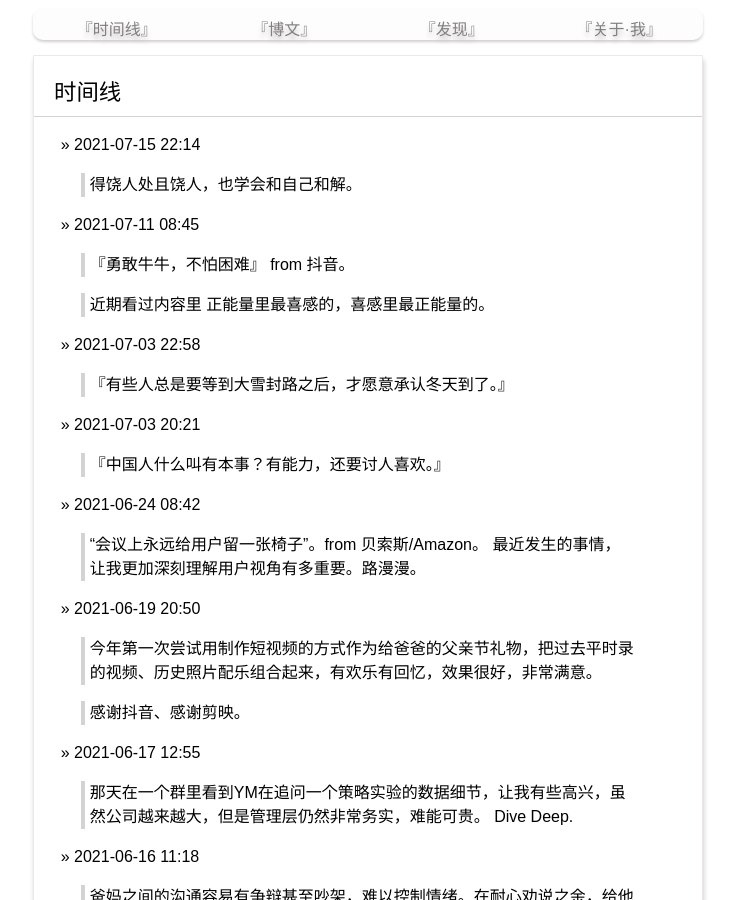
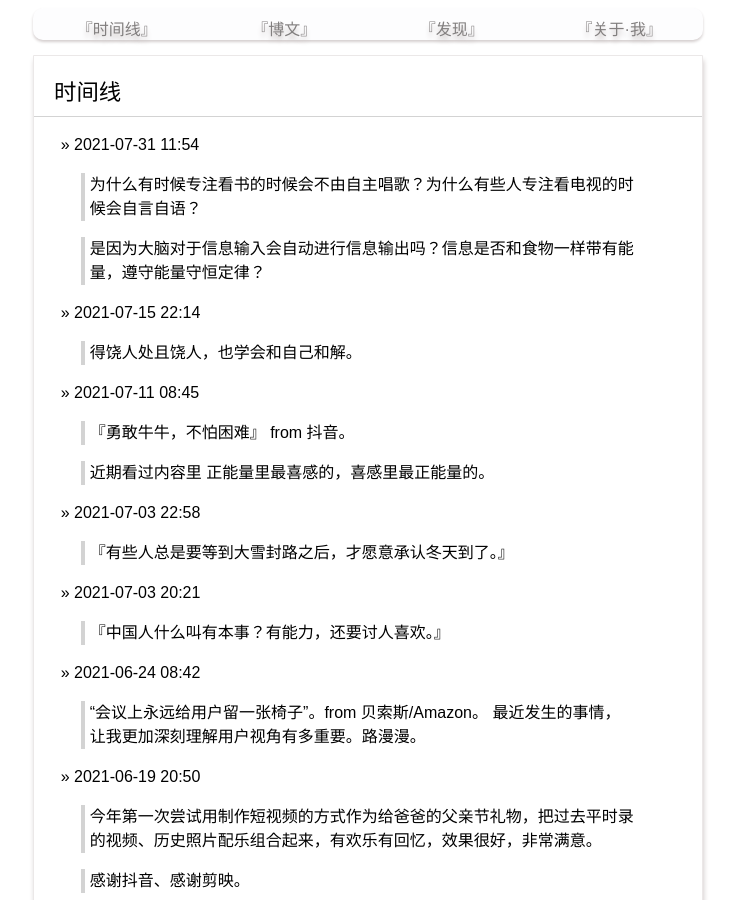
Before and after one commit to yanyiwu/blog, a Jekyll site: the page built from index.md, in a window 1280 px wide and 900 px high. Shown: the whole window, without its empty margins (272-1009 px from the left). Built offline with Jekyll 4.4.1, drawn with Linux system fonts in a browser that asks for light colours; Markdown is read by kramdown in place of the engine named in the settings; comment, search, counter and statistics services are not loaded.

Commit message:
Update index.md

```diff
--- a/index.md
+++ b/index.md
@@ -2,6 +2,12 @@
 layout: posting
 title: 时间线
 ---
+
+&raquo; 2021-07-31 11:54
+
+> 为什么有时候专注看书的时候会不由自主唱歌？为什么有些人专注看电视的时候会自言自语？
+
+> 是因为大脑对于信息输入会自动进行信息输出吗？信息是否和食物一样带有能量，遵守能量守恒定律？
 
 &raquo; 2021-07-15 22:14
 
```
